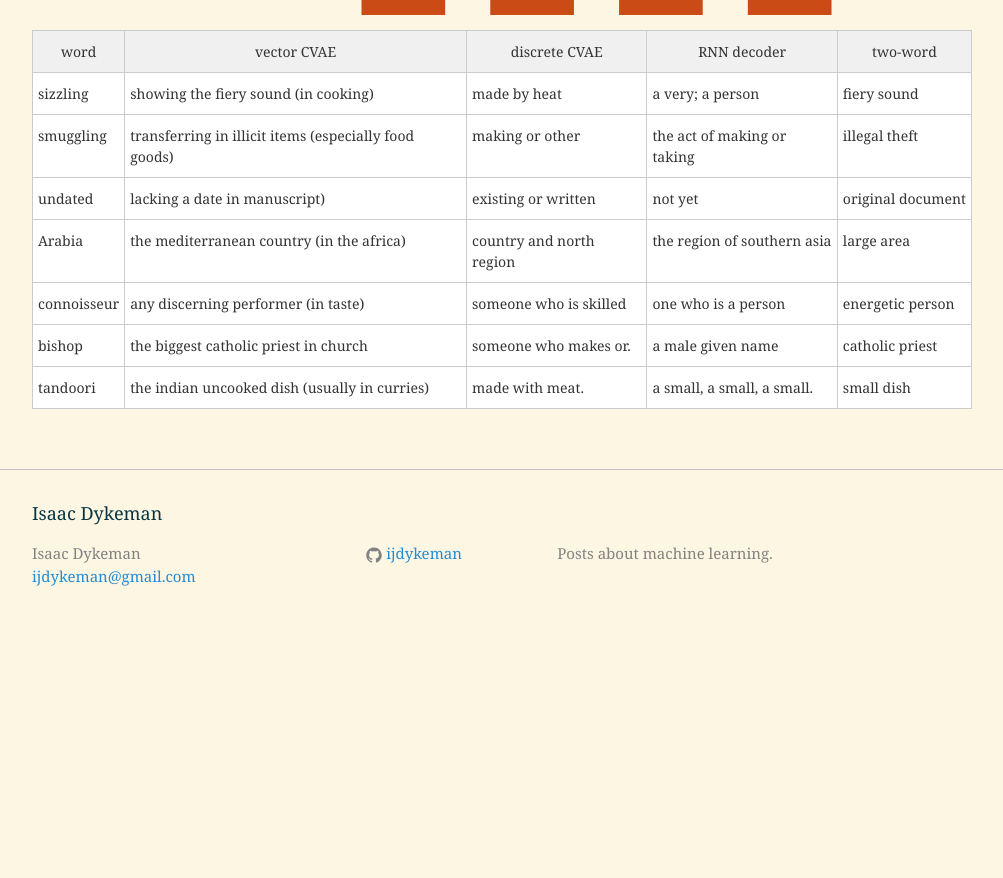
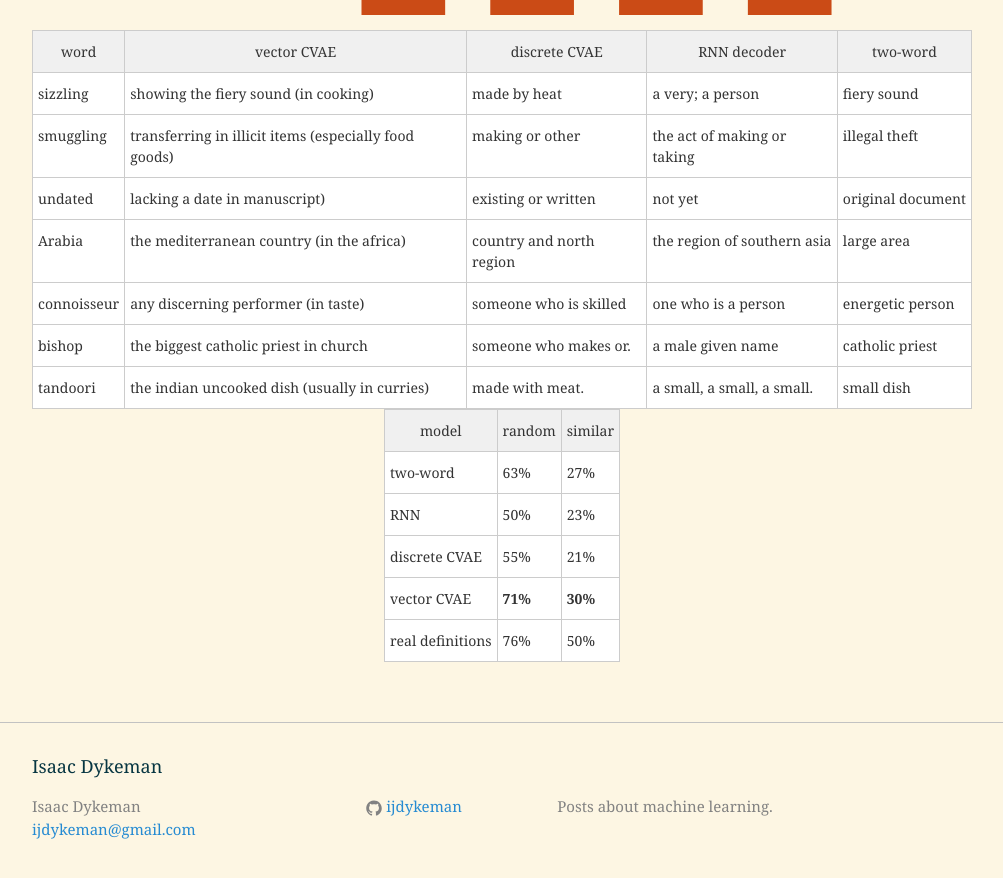
Before and after one commit to IJDykeman/ijdykeman.github.io, a Jekyll site: the page built from _posts/2018-01-01-rusp-presentation.markdown, in a window 1280 px wide and 900 px high, scrolled down 1503 px. Shown: the top 878 px of the window, without its empty margins (138-1141 px from the left). Built offline with Jekyll 4.4.1, drawn with Linux system fonts in a browser that asks for light colours; before the commit the page ends 2150 px from its top, so only the background shows below that.

Commit message:
rusp presentation

```diff
--- a/_posts/2018-01-01-rusp-presentation.markdown
+++ b/_posts/2018-01-01-rusp-presentation.markdown
@@ -96,10 +96,35 @@ published: true
 
 
 
-<!-- |model            |  random | similar |
-| ----            |  ------ | ------- |
-|two-word         | 63%     | 27%     |
-|RNN              | 50%     | 23%     |
-|discrete CVAE    | 55%     | 21%     |
-|vector CVAE      | __71%__ | __30%__ |
-|real definitions | 76%     | 50%     | -->
+<div class="tg-wrap"><table class="tg">
+  <tr>
+    <th class="tg-k4q0">model</th>
+    <th class="tg-k4q0">random</th>
+    <th class="tg-k4q0">similar</th>
+  </tr>
+  <tr>
+    <td class="tg-k4q0">two-word</td>
+    <td class="tg-k4q0">63%</td>
+    <td class="tg-k4q0">27%</td>
+  </tr>
+  <tr>
+    <td class="tg-k4q0">RNN</td>
+    <td class="tg-k4q0">50%</td>
+    <td class="tg-k4q0">23%</td>
+  </tr>
+  <tr>
+    <td class="tg-k4q0">discrete CVAE</td>
+    <td class="tg-k4q0">55%</td>
+    <td class="tg-k4q0">21%</td>
+  </tr>
+  <tr>
+    <td class="tg-k4q0">vector CVAE</td>
+    <td class="tg-k4q0"><b>71%</b></td>
+    <td class="tg-k4q0"><b>30%</b></td>
+  </tr>
+  <tr>
+    <td class="tg-k4q0">real definitions</td>
+    <td class="tg-k4q0">76%</td>
+    <td class="tg-k4q0">50%</td>
+  </tr>
+</table></div>
```
